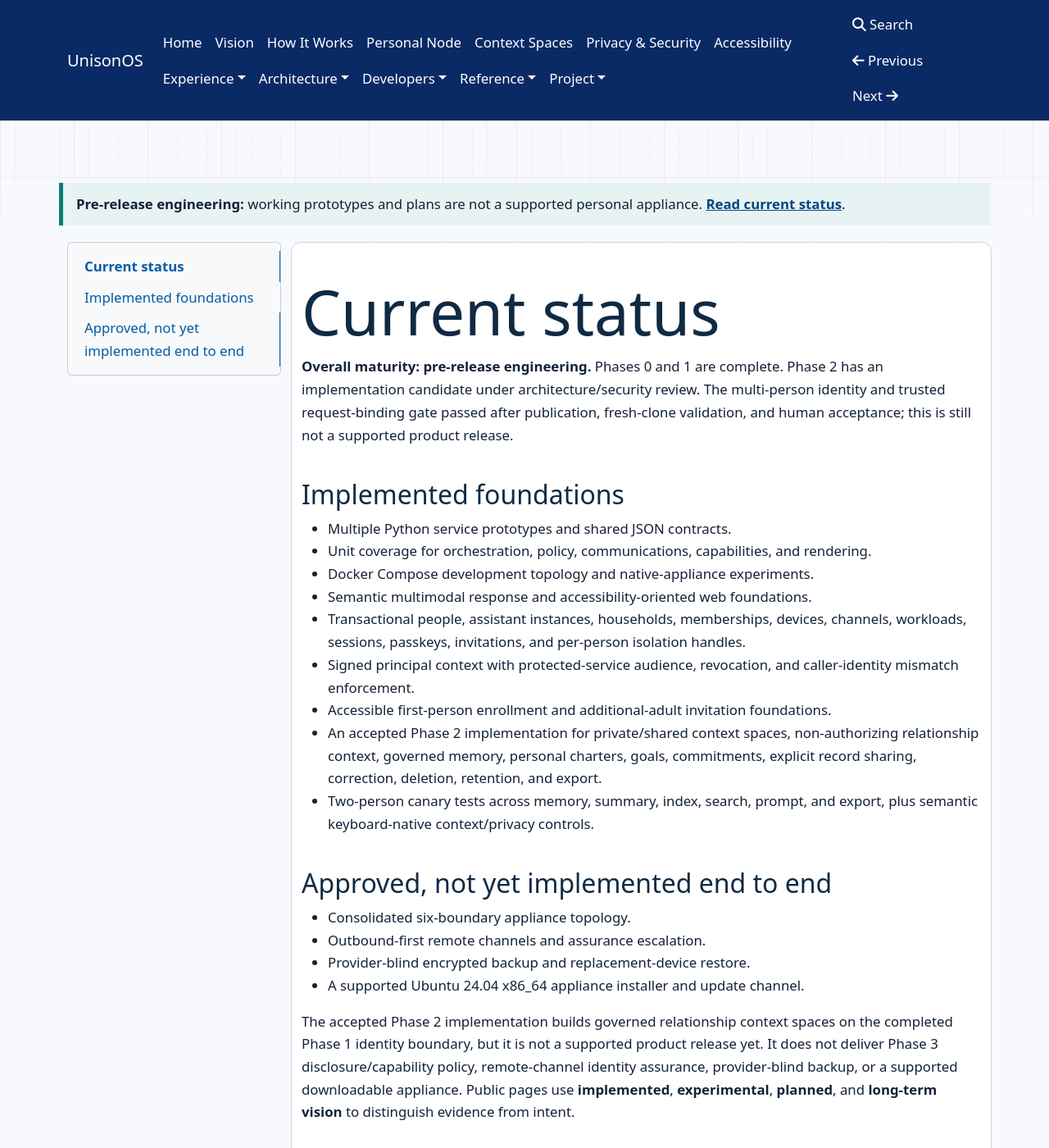
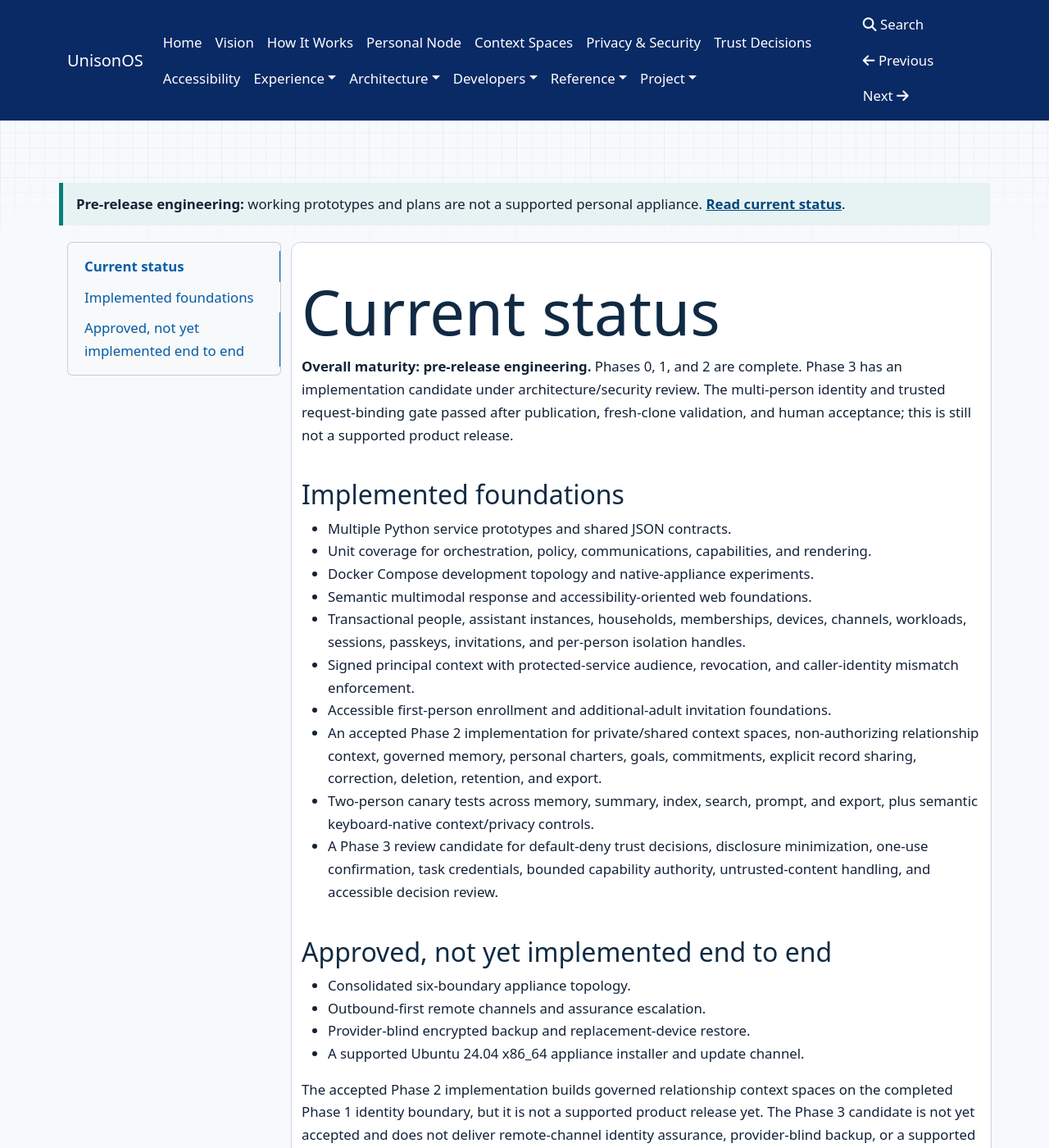
Before and after one commit to project-unisonOS/project-unisonos.github.io, an MkDocs documentation site: the page built from docs/current-status.md, in a window 1280 px wide and 1400 px high. Shown: the whole window at 82% size. Built offline with MkDocs 1.6.1, drawn with Linux system fonts in a browser that asks for light colours; nearby versions of some CDN libraries; some of the changed text lies outside the part shown.

Commit message:
docs: publish Phase 3 review candidate

```diff
--- a/docs/current-status.md
+++ b/docs/current-status.md
@@ -1,7 +1,7 @@
 # Current status
 
-**Overall maturity: pre-release engineering.** Phases 0 and 1 are complete. Phase
-2 has an implementation candidate under architecture/security review. The
+**Overall maturity: pre-release engineering.** Phases 0, 1, and 2 are complete.
+Phase 3 has an implementation candidate under architecture/security review. The
 multi-person identity and trusted request-binding gate passed after publication,
 fresh-clone validation, and human acceptance; this is still not a supported
 product release.
@@ -22,6 +22,9 @@ product release.
   explicit record sharing, correction, deletion, retention, and export.
 - Two-person canary tests across memory, summary, index, search, prompt, and export,
   plus semantic keyboard-native context/privacy controls.
+- A Phase 3 review candidate for default-deny trust decisions, disclosure
+  minimization, one-use confirmation, task credentials, bounded capability
+  authority, untrusted-content handling, and accessible decision review.
 
 ## Approved, not yet implemented end to end
 
@@ -30,9 +33,10 @@ product release.
 - Provider-blind encrypted backup and replacement-device restore.
 - A supported Ubuntu 24.04 x86_64 appliance installer and update channel.
 
-The accepted Phase 2 implementation builds governed relationship context spaces on the completed
-Phase 1 identity boundary, but it is not a supported product release yet. It does not
-deliver Phase 3 disclosure/capability policy, remote-channel identity assurance,
+The accepted Phase 2 implementation builds governed relationship context spaces
+on the completed Phase 1 identity boundary, but it is not a supported product
+release yet. The Phase 3 candidate is not yet accepted and does not deliver
+remote-channel identity assurance,
 provider-blind backup, or a supported downloadable appliance. Public pages use **implemented**,
 **experimental**, **planned**, and **long-term vision** to distinguish evidence
 from intent.
--- a/mkdocs.yml
+++ b/mkdocs.yml
@@ -14,6 +14,7 @@ nav:
   - Personal Node: personal-node.md
   - Context Spaces: household-context-spaces.md
   - Privacy & Security: privacy-security.md
+  - Trust Decisions: trust-decisions.md
   - Accessibility: accessibility.md
   - Experience:
       - Experience Principles: experience.md
```
Also changed, not shown: docs/privacy-security.md (+8 -1 lines), docs/trust-decisions.md (added, +23 -0 lines).
